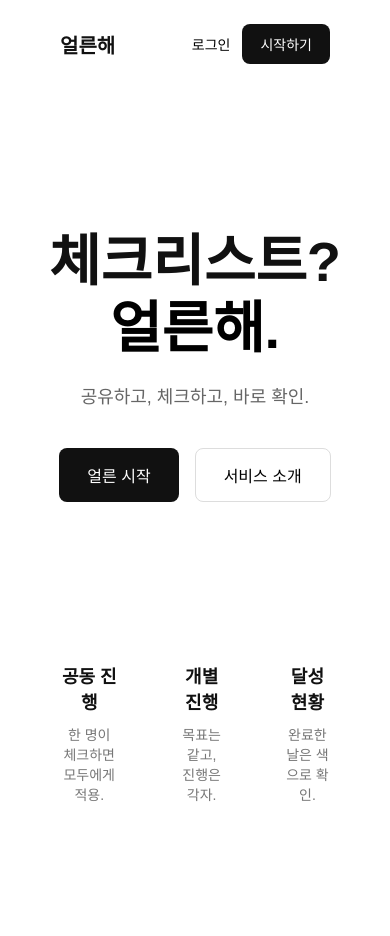
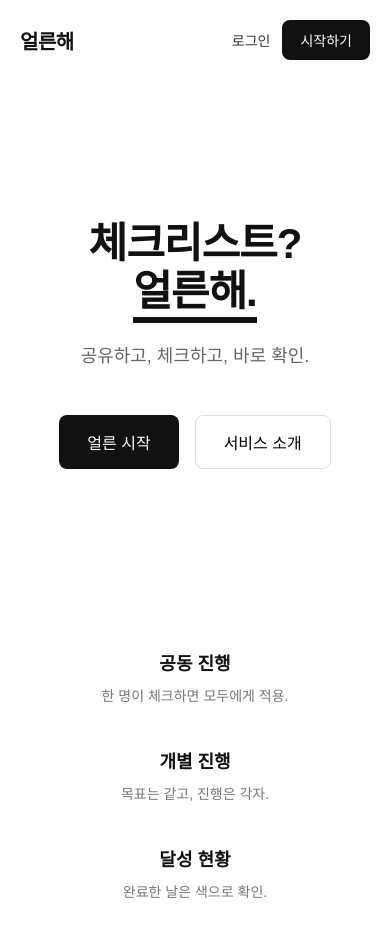
Before and after one commit to 20250602tlove/doitrightnow, a plain HTML site: page index.html in a window 390 px wide. Before the commit the page ends 904 px from the top, so only its background shows below. Drawn offline with Linux system fonts and the light colour scheme; a web font is replaced by a local one.

Commit message:
Update style.css

```diff
--- a/style.css
+++ b/style.css
@@ -1,3 +1,6 @@
+/* =========================
+   기본 세팅
+========================= */
 * {
     margin: 0;
     padding: 0;
@@ -8,20 +11,61 @@ body {
     font-family: "Pretendard", sans-serif;
     background: #ffffff;
     color: #111;
+    overflow-x: hidden;
 }
 
-/* 네비게이션 */
+/* =========================
+   애니메이션 키프레임
+========================= */
+
+@keyframes fadeIn {
+    from {
+        opacity: 0;
+    }
+    to {
+        opacity: 1;
+    }
+}
+
+@keyframes slideUp {
+    from {
+        opacity: 0;
+        transform: translateY(40px);
+    }
+    to {
+        opacity: 1;
+        transform: translateY(0);
+    }
+}
+
+@keyframes floatUp {
+    from {
+        opacity: 0;
+        transform: translateY(30px);
+    }
+    to {
+        opacity: 1;
+        transform: translateY(0);
+    }
+}
+
+/* =========================
+   네비게이션
+========================= */
+
 .nav {
     width: 100%;
     padding: 24px 60px;
     display: flex;
     justify-content: space-between;
     align-items: center;
+    animation: fadeIn 1s ease forwards;
 }
 
 .logo {
     font-size: 20px;
     font-weight: 700;
+    letter-spacing: -0.5px;
 }
 
 .nav-actions {
@@ -29,16 +73,25 @@ body {
     gap: 12px;
 }
 
-/* 버튼 */
+/* =========================
+   버튼 스타일
+========================= */
+
 button {
     border: none;
     cursor: pointer;
     font-family: inherit;
+    transition: all 0.25s ease;
 }
 
 .text-btn {
     background: none;
     font-size: 14px;
+    color: #333;
+}
+
+.text-btn:hover {
+    opacity: 0.6;
 }
 
 .primary-btn {
@@ -47,11 +100,11 @@ button {
     padding: 10px 18px;
     border-radius: 8px;
     font-size: 14px;
-    transition: 0.2s ease;
 }
 
 .primary-btn:hover {
-    opacity: 0.8;
+    transform: translateY(-2px);
+    box-shadow: 0 8px 20px rgba(0,0,0,0.15);
 }
 
 .outline-btn {
@@ -62,12 +115,19 @@ button {
     font-size: 14px;
 }
 
+.outline-btn:hover {
+    background: #f5f5f5;
+}
+
 .large {
     padding: 14px 28px;
     font-size: 16px;
 }
 
-/* 히어로 */
+/* =========================
+   히어로
+========================= */
+
 .hero {
     text-align: center;
     margin-top: 140px;
@@ -75,36 +135,84 @@ button {
 }
 
 .hero h1 {
-    font-size: 56px;
+    font-size: 64px;
     font-weight: 700;
-    line-height: 1.2;
+    line-height: 1.15;
+    letter-spacing: -1px;
+    animation: slideUp 1s ease forwards;
 }
 
 .hero h1 span {
-    color: #000;
+    display: inline-block;
+    position: relative;
+}
+
+/* 얼른해 강조 애니메이션 */
+.hero h1 span::after {
+    content: "";
+    position: absolute;
+    left: 0;
+    bottom: -6px;
+    width: 100%;
+    height: 6px;
+    background: #111;
+    transform: scaleX(0);
+    transform-origin: left;
+    animation: underlineGrow 1s ease forwards 0.8s;
+}
+
+@keyframes underlineGrow {
+    to {
+        transform: scaleX(1);
+    }
 }
 
 .sub {
-    margin-top: 20px;
+    margin-top: 24px;
     font-size: 18px;
     color: #666;
+    animation: slideUp 1s ease forwards 0.3s;
+    opacity: 0;
+    animation-fill-mode: forwards;
 }
 
 .hero-buttons {
-    margin-top: 40px;
+    margin-top: 48px;
     display: flex;
     justify-content: center;
     gap: 16px;
+    animation: slideUp 1s ease forwards 0.6s;
+    opacity: 0;
+    animation-fill-mode: forwards;
 }
 
-/* 정보 섹션 */
+/* =========================
+   정보 섹션
+========================= */
+
 .info {
-    margin-top: 160px;
-    padding: 0 60px 100px;
+    margin-top: 180px;
+    padding: 0 60px 120px;
     display: flex;
     justify-content: center;
     gap: 60px;
     text-align: center;
+}
+
+.info-box {
+    max-width: 220px;
+    opacity: 0;
+    animation: floatUp 1s ease forwards;
+}
+
+.info-box:nth-child(1) {
+    animation-delay: 0.2s;
+}
+.info-box:nth-child(2) {
+    animation-delay: 0.4s;
+}
+.info-box:nth-child(3) {
+    animation-delay: 0.6s;
 }
 
 .info-box h3 {
@@ -115,4 +223,27 @@ button {
 .info-box p {
     font-size: 14px;
     color: #777;
+    line-height: 1.6;
 }
+
+/* =========================
+   반응형
+========================= */
+
+@media (max-width: 768px) {
+
+    .nav {
+        padding: 20px;
+    }
+
+    .hero h1 {
+        font-size: 42px;
+    }
+
+    .info {
+        flex-direction: column;
+        align-items: center;
+        gap: 40px;
+        padding: 0 20px 100px;
+    }
+}
```
